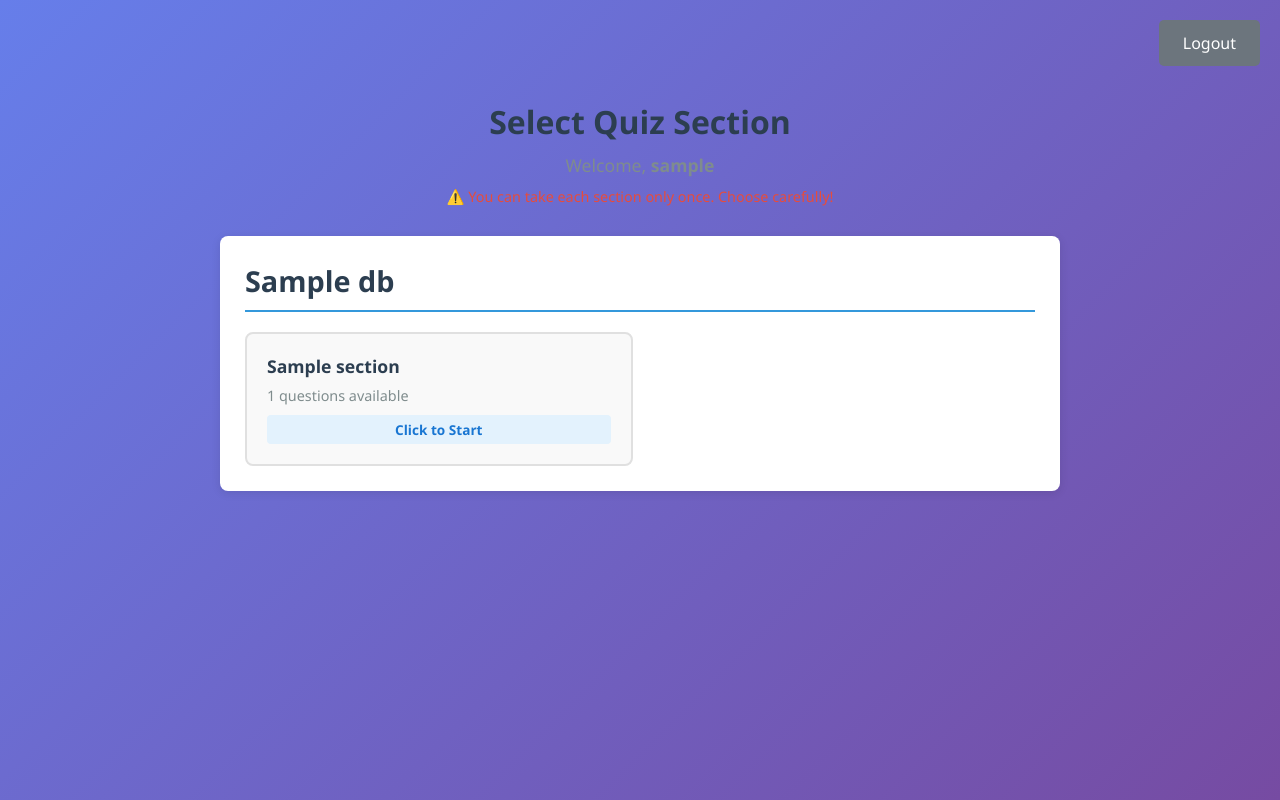
After one commit to vishalvkulkarni-tech/m-scripting-public, a Flask app: template templates/select_section.html in a window 1280 px wide. The commit adds this page. Run offline with Flask 3, Linux system fonts and the light colour scheme; the template is opened without the code that fills it: most values are stand-ins (such as "Sample title", 1, 10 or a date in 2020).

Commit message:
Add files via upload

```diff
--- a/templates/login.html
+++ b/templates/login.html
@@ -12,8 +12,8 @@
 <body>
     <div class="login-container">
         <div class="login-box">
-            <h1>MATLAB/Simulink M-Scripting Quiz</h1>
-            <p class="subtitle">Test your knowledge with 30 questions in 30 minutes</p>
+            <h1>MATLAB/Simulink Quiz Platform</h1>
+            <p class="subtitle">Select your quiz section after login</p>
 
             <form id="loginForm">
                 <div class="form-group">
@@ -64,7 +64,7 @@
                 const data = await response.json();
 
                 if (data.success) {
-                    window.location.href = '/quiz';
+                    window.location.href = '/select-section';
                 } else {
                     errorDiv.textContent = data.error || 'Invalid username or password';
                     errorDiv.style.display = 'block';
--- a/templates/quiz.html
+++ b/templates/quiz.html
@@ -12,7 +12,7 @@
 <body>
     <div class="quiz-header">
         <div class="header-left">
-            <h1>MATLAB/Simulink Quiz</h1>
+            <h1>{{ quiz_name }}</h1>
             <p>Welcome, <strong>{{ username }}</strong></p>
         </div>
         <div class="header-right">
@@ -39,7 +39,8 @@
         <div class="modal-content">
             <h2>Quiz Results</h2>
             <div id="resultsContent"></div>
-            <button onclick="window.location.href='/logout'" class="btn-primary">Take Another Quiz</button>
+            <button onclick="window.location.href='/select-section'" class="btn-primary">Back to Section Selection</button>
+            <button onclick="window.location.href='/logout'" class="btn-secondary" style="margin-left: 10px;">Logout</button>
         </div>
     </div>
 
--- /dev/null
+++ b/templates/select_section.html
@@ -0,0 +1,177 @@
+<!DOCTYPE html>
+<html lang="en">
+<head>
+    <meta charset="UTF-8">
+    <meta name="viewport" content="width=device-width, initial-scale=1.0">
+    <meta http-equiv="Cache-Control" content="no-cache, no-store, must-revalidate">
+    <meta http-equiv="Pragma" content="no-cache">
+    <meta http-equiv="Expires" content="0">
+    <title>Select Quiz Section</title>
+    <link rel="stylesheet" href="{{ url_for('static', filename='style.css') }}">
+    <style>
+        .section-selection {
+            max-width: 900px;
+            margin: 50px auto;
+            padding: 30px;
+        }
+
+        .database-group {
+            margin-bottom: 40px;
+            background: white;
+            border-radius: 8px;
+            padding: 25px;
+            box-shadow: 0 2px 10px rgba(0,0,0,0.1);
+        }
+
+        .database-title {
+            font-size: 1.8rem;
+            color: #2c3e50;
+            margin-bottom: 20px;
+            padding-bottom: 10px;
+            border-bottom: 2px solid #3498db;
+        }
+
+        .sections-grid {
+            display: grid;
+            grid-template-columns: repeat(auto-fill, minmax(280px, 1fr));
+            gap: 15px;
+            margin-top: 20px;
+        }
+
+        .section-card {
+            border: 2px solid #e0e0e0;
+            border-radius: 8px;
+            padding: 20px;
+            cursor: pointer;
+            transition: all 0.3s ease;
+            background: #f9f9f9;
+        }
+
+        .section-card:hover:not(.completed) {
+            border-color: #3498db;
+            background: #e3f2fd;
+            transform: translateY(-2px);
+            box-shadow: 0 4px 8px rgba(52, 152, 219, 0.2);
+        }
+
+        .section-card.completed {
+            background: #e8f5e9;
+            border-color: #4caf50;
+            cursor: not-allowed;
+            opacity: 0.7;
+        }
+
+        .section-name {
+            font-size: 1.1rem;
+            font-weight: 600;
+            color: #2c3e50;
+            margin-bottom: 8px;
+        }
+
+        .section-info {
+            font-size: 0.9rem;
+            color: #7f8c8d;
+        }
+
+        .section-status {
+            margin-top: 10px;
+            padding: 5px 10px;
+            border-radius: 4px;
+            font-size: 0.85rem;
+            font-weight: 600;
+            text-align: center;
+        }
+
+        .status-available {
+            background: #e3f2fd;
+            color: #1976d2;
+        }
+
+        .status-completed {
+            background: #c8e6c9;
+            color: #388e3c;
+        }
+
+        .header-section {
+            text-align: center;
+            margin-bottom: 30px;
+        }
+
+        .header-section h1 {
+            color: #2c3e50;
+            margin-bottom: 10px;
+        }
+
+        .user-info {
+            color: #7f8c8d;
+            font-size: 1.1rem;
+        }
+
+        .multi-login-badge {
+            display: inline-block;
+            background: #4caf50;
+            color: white;
+            padding: 5px 15px;
+            border-radius: 20px;
+            font-size: 0.85rem;
+            margin-left: 10px;
+        }
+
+        .logout-btn {
+            position: absolute;
+            top: 20px;
+            right: 20px;
+        }
+    </style>
+</head>
+<body>
+    <a href="/logout" class="btn-secondary logout-btn">Logout</a>
+
+    <div class="section-selection">
+        <div class="header-section">
+            <h1>Select Quiz Section</h1>
+            <p class="user-info">
+                Welcome, <strong>{{ username }}</strong>
+                {% if multi_login %}
+                <span class="multi-login-badge">Multiple Attempts Allowed</span>
+                {% endif %}
+            </p>
+            {% if not multi_login %}
+            <p style="color: #e74c3c; font-size: 0.9rem; margin-top: 10px;">
+                ⚠️ You can take each section only once. Choose carefully!
+            </p>
+            {% endif %}
+        </div>
+
+        {% for db_key, db_data in databases.items() %}
+        <div class="database-group">
+            <h2 class="database-title">{{ db_data.name }}</h2>
+
+            <div class="sections-grid">
+                {% for section in db_data.sections %}
+                {% set is_completed = section.name in completed.get(db_key, []) %}
+                <div class="section-card {% if is_completed %}completed{% endif %}"
+                     {% if not is_completed %}onclick="startQuiz('{{ db_key }}', '{{ section.name }}')"{% endif %}>
+                    <div class="section-name">{{ section.name }}</div>
+                    <div class="section-info">{{ section.count }} questions available</div>
+                    <div class="section-status {% if is_completed %}status-completed{% else %}status-available{% endif %}">
+                        {% if is_completed %}
+                        ✓ Completed
+                        {% else %}
+                        Click to Start
+                        {% endif %}
+                    </div>
+                </div>
+                {% endfor %}
+            </div>
+        </div>
+        {% endfor %}
+    </div>
+
+    <script>
+        function startQuiz(database, section) {
+            window.location.href = `/quiz?database=${encodeURIComponent(database)}&section=${encodeURIComponent(section)}`;
+        }
+    </script>
+</body>
+</html>
```
